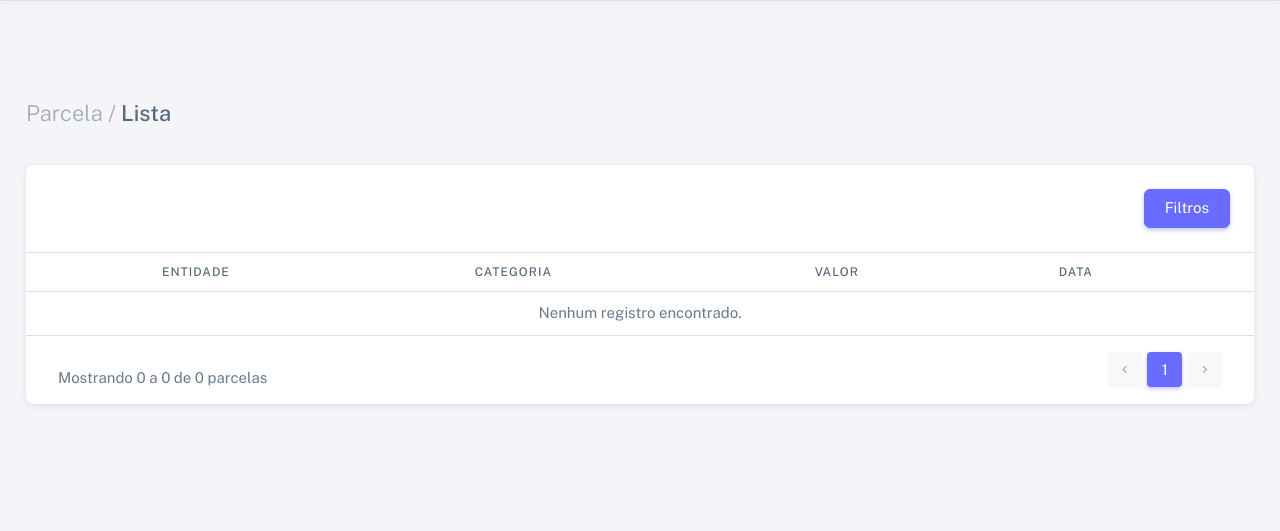
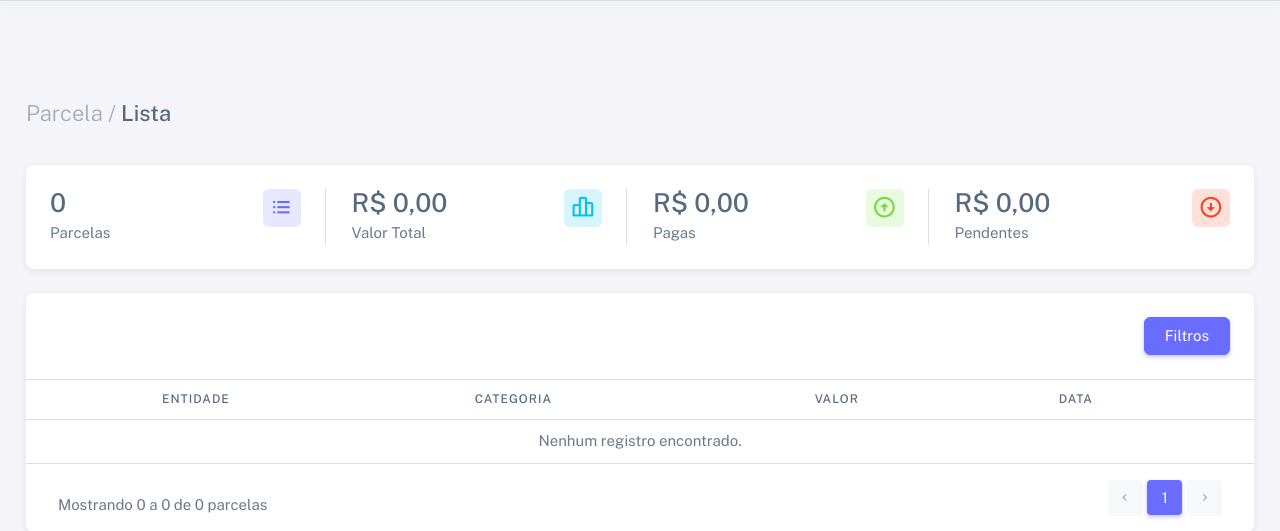
Before and after one commit to leon-rdo/financial-control, a Django app: page /parcelas/ in a window 1280 px wide. Shown: the part 62-593 px from the top of the page. Run offline with Django 5.2, Linux system fonts and the light colour scheme; data that the repository does not hold is empty; some libraries are stand-ins or nearby versions.

Commit message:
feat: add KPIs to installments list

```diff
--- a/financial/templates/financial/installments/list.html
+++ b/financial/templates/financial/installments/list.html
@@ -3,6 +3,73 @@
 {% block content %}
 <div class="container-xxl flex-grow-1 container-p-y">
     <h4 class="py-3 mb-4"><span class="text-muted fw-light">Parcela /</span> Lista</h4>
+
+    <div class="card mb-4">
+        <div class="card-widget-separator-wrapper">
+            <div class="card-body card-widget-separator">
+                <div class="row gy-4 gy-sm-1">
+                    <div class="col-sm-6 col-lg-3">
+                      <div class="d-flex justify-content-between align-items-start card-widget-2 border-end pb-3 pb-sm-0">
+                        <div>
+                          <h3 class="mb-1">{{ page_obj.paginator.count }}</h3>
+                          <p class="mb-0">Parcelas</p>
+                        </div>
+                        <div class="avatar me-lg-4">
+                          <span class="avatar-initial rounded bg-label-primary">
+                            <i class="bx bx-list-ul bx-sm"></i>
+                          </span>
+                        </div>
+                      </div>
+                      <hr class="d-none d-sm-block d-lg-none" />
+                    </div>
+
+                    <div class="col-sm-6 col-lg-3">
+                      <div class="d-flex justify-content-between align-items-start card-widget-1 border-end pb-3 pb-sm-0">
+                        <div>
+                          <h3 class="mb-1">R$ {{ total_amount|floatformat:2 }}</h3>
+                          <p class="mb-0">Valor Total</p>
+                        </div>
+                        <div class="avatar me-sm-4">
+                          <span class="avatar-initial rounded bg-label-info">
+                            <i class="bx bx-bar-chart-alt-2 bx-sm"></i>
+                          </span>
+                        </div>
+                      </div>
+                      <hr class="d-none d-sm-block d-lg-none me-4" />
+                    </div>
+
+                    <div class="col-sm-6 col-lg-3">
+                      <div class="d-flex justify-content-between align-items-start border-end pb-3 pb-sm-0 card-widget-3">
+                        <div>
+                          <h3 class="mb-1">R$ {{ total_paid|floatformat:"2" }}</h3>
+                          <p class="mb-0">Pagas</p>
+                        </div>
+                        <div class="avatar me-sm-4">
+                          <span class="avatar-initial rounded bg-label-success">
+                            <i class="bx bx-up-arrow-circle bx-sm"></i>
+                          </span>
+                        </div>
+                      </div>
+                    </div>
+
+                    <div class="col-sm-6 col-lg-3">
+                      <div class="d-flex justify-content-between align-items-start">
+                        <div>
+                          <h3 class="mb-1">R$ {{ total_unpaid|floatformat:"2" }}</h3>
+                          <p class="mb-0">Pendentes</p>
+                        </div>
+                        <div class="avatar">
+                          <span class="avatar-initial rounded bg-label-danger">
+                            <i class="bx bx-down-arrow-circle bx-sm"></i>
+                          </span>
+                        </div>
+                      </div>
+                    </div>
+                  </div>
+
+            </div>
+        </div>
+    </div>
 
     <!-- Installments List Table -->
     <div class="card">
--- a/financial/views.py
+++ b/financial/views.py
@@ -41,7 +41,10 @@ class InstallmentListView(FilterView):
     paginate_by = 20
     extra_context = {
         "title": "Parcelas",
-        "description": "Lista de parcelas"
+        "description": "Lista de parcelas",
+        "total_amount": Installment.objects.aggregate(Sum("amount"))["amount__sum"] or 0,
+        "total_paid": Installment.objects.filter(is_paid=True).aggregate(Sum("amount"))["amount__sum"] or 0,
+        "total_unpaid": abs(Installment.objects.filter(is_paid=False).aggregate(Sum("amount"))["amount__sum"] or 0),
     }
 
 
```
